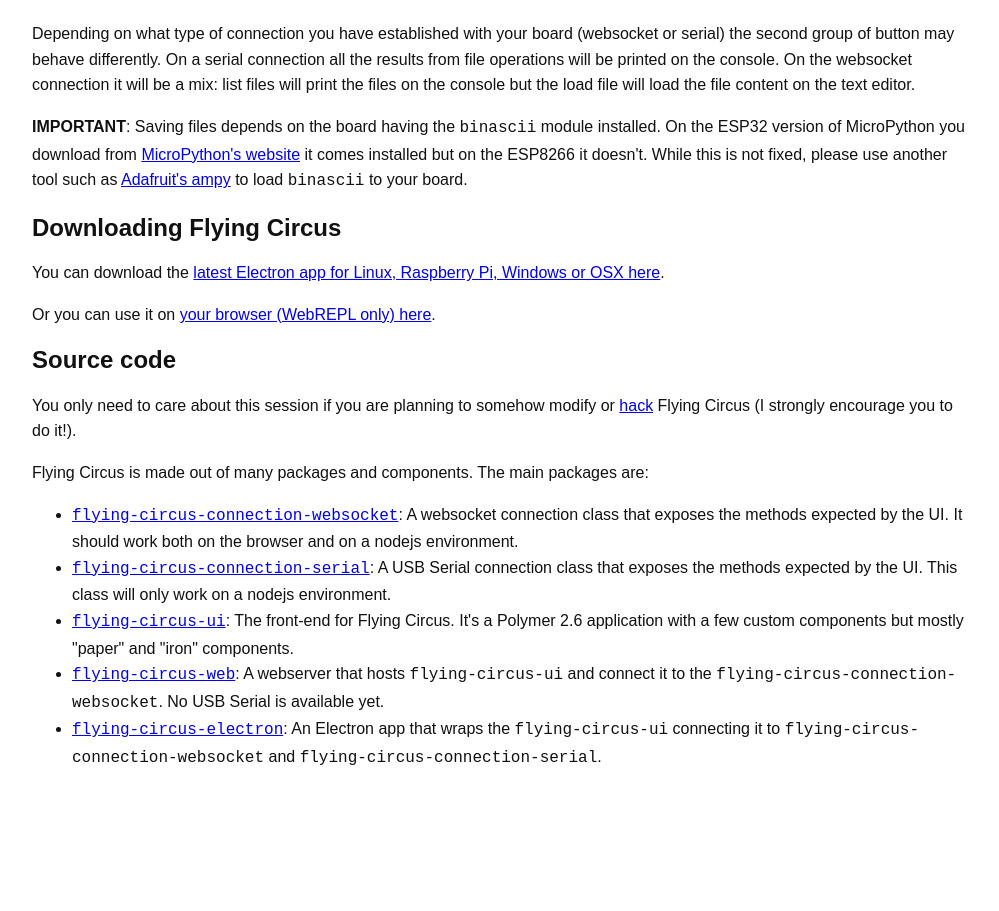
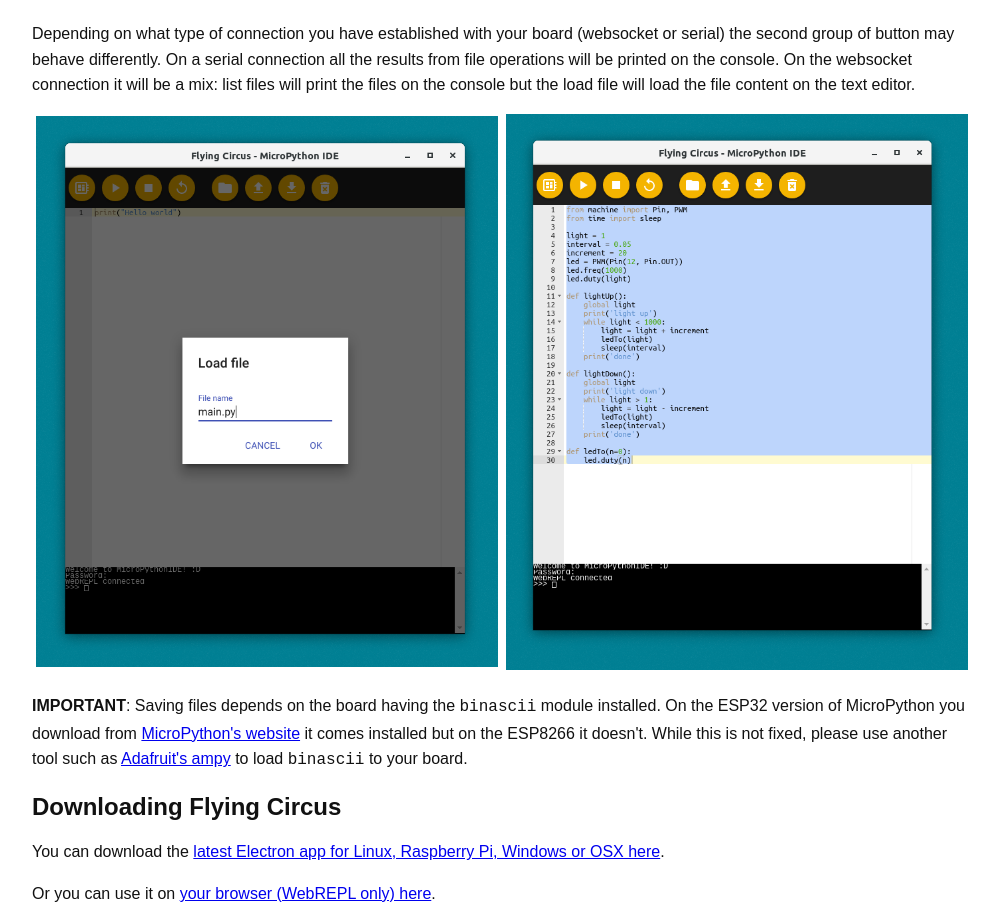
Before and after one commit to murilopolese/flying-circus-website, a website: page index.html in a window 1280 px wide. Shown: the part 2022-2933 px from the top of the page, without its empty margins (138-1137 px from the left). Before the commit the page ends 2809 px from the top, so only its background shows below. Drawn offline with Linux system fonts and the light colour scheme.

Commit message:
load file example

```diff
--- a/index.html
+++ b/index.html
@@ -69,6 +69,14 @@
             <p>
                 Depending on what type of connection you have established with your board (websocket or serial) the second group of button may behave differently. On a serial connection all the results from file operations will be printed on the console. On the websocket connection it will be a mix: list files will print the files on the console but the load file will load the file content on the text editor.
             </p>
+            <div class="row">
+                <div class="col">
+                    <img src="images/load_file.png" alt="">
+                </div>
+                <div class="col">
+                    <img src="images/loaded_file.png" alt="">
+                </div>
+            </div>
             <p>
                 <strong>IMPORTANT</strong>: Saving files depends on the board having the <code>binascii</code> module installed. On the ESP32 version of MicroPython you download from <a href="http://micropython.org/download">MicroPython's website</a> it comes installed but on the ESP8266 it doesn't. While this is not fixed, please use another tool such as <a href="https://learn.adafruit.com/micropython-basics-load-files-and-run-code/install-ampy">Adafruit's ampy</a> to load <code>binascii</code> to your board.
             </p>
```
Also changed, not shown: images/load_file.png (renamed from images/Screenshot from 2018-07-17 19-43-35.png), images/loaded_file.png (renamed from images/Screenshot from 2018-07-17 19-43-47.png).
